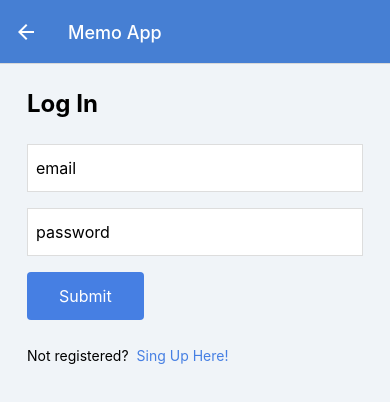
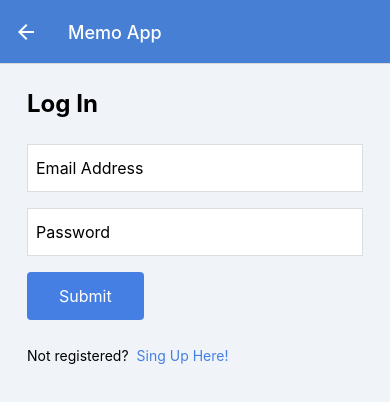
Before and after one commit to dausuke/MemoApp, a React Native app: screen /LogIn in a window 390 px wide. Shown: the top 402 px of the page. Built offline with nearby package versions, Linux system fonts and the light colour scheme.

Commit message:
Set Text Options

```diff
--- a/src/screens/LogInScreen.jsx
+++ b/src/screens/LogInScreen.jsx
@@ -1,16 +1,38 @@
-import React from 'react';
+import React, { useState } from 'react';
 import { View, Text, StyleSheet, TextInput, TouchableOpacity } from 'react-native';
 
 import Button from '../components/Button';
 
 const LogInScreen = (props) => {
   const { navigation } = props;
+  const [email, setEmail] = useState('');
+  const [password, setPassword] = useState('');
   return (
     <View style={styles.container}>
       <View style={styles.inner}>
         <Text style={styles.title}>Log In</Text>
-        <TextInput value="email" style={styles.input} />
-        <TextInput value="password" style={styles.input} />
+        <TextInput
+          value={email}
+          style={styles.input}
+          onChangeText={(text) => {
+            setEmail(text);
+          }}
+          autoCapitalize="none"
+          keyboardType="email-address"
+          placeholder="Email Address"
+          textContentType="emailAddress"
+        />
+        <TextInput
+          value={password}
+          style={styles.input}
+          onChangeText={(text) => {
+            setPassword(text);
+          }}
+          autoCapitalize="none"
+          placeholder="Password"
+          secureTextEntry
+          textContentType="password"
+        />
         <Button
           label="Submit"
           onPress={() => {
--- a/src/screens/SignUpScreen.jsx
+++ b/src/screens/SignUpScreen.jsx
@@ -1,16 +1,39 @@
-import React from 'react';
+import React, { useState } from 'react';
 import { View, Text, StyleSheet, TextInput, TouchableOpacity } from 'react-native';
 
 import Button from '../components/Button';
 
 const SignUpScreen = (props) => {
   const { navigation } = props;
+  const [email, setEmail] = useState('');
+  const [password, setPassword] = useState('');
+
   return (
     <View style={styles.container}>
       <View style={styles.inner}>
         <Text style={styles.title}>Sign Up</Text>
-        <TextInput value="email" style={styles.input} />
-        <TextInput value="password" style={styles.input} />
+        <TextInput
+          value={email}
+          style={styles.input}
+          onChangeText={(text) => {
+            setEmail(text);
+          }}
+          autoCapitalize="none"
+          keyboardType="email-address"
+          placeholder="Email Address"
+          textContentType="emailAddress"
+        />
+        <TextInput
+          value={password}
+          style={styles.input}
+          onChangeText={(text) => {
+            setPassword(text);
+          }}
+          autoCapitalize="none"
+          placeholder="Password"
+          secureTextEntry
+          textContentType="password"
+        />
         <Button
           label="Submit"
           onPress={() => {
```
